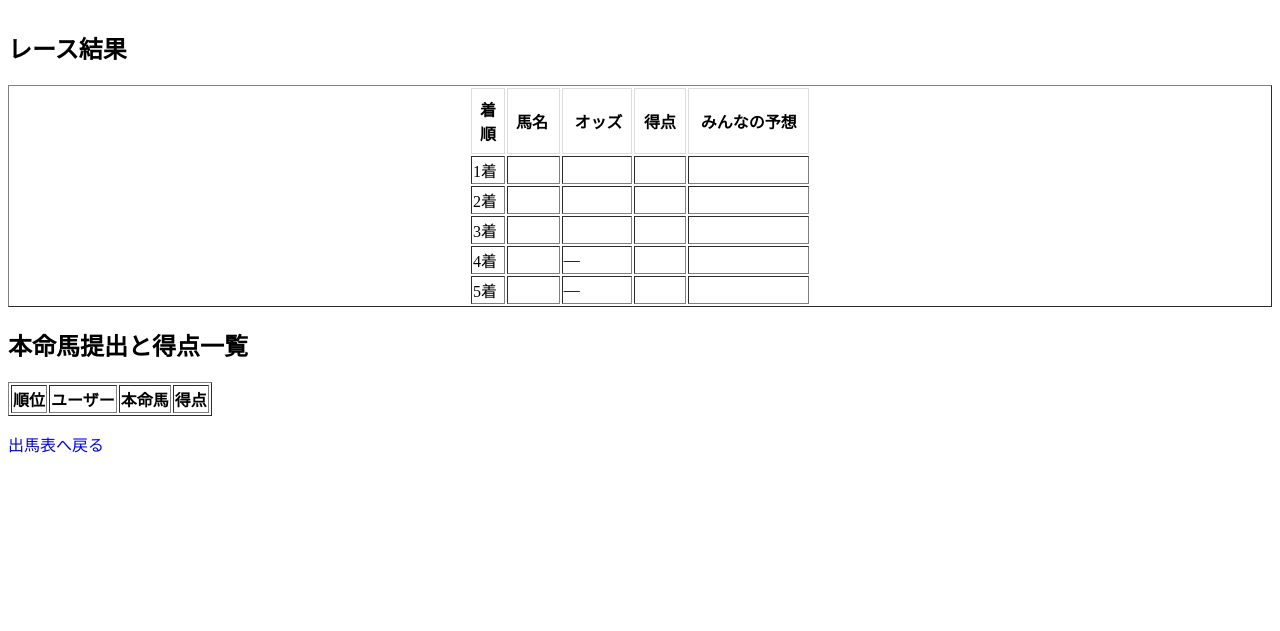
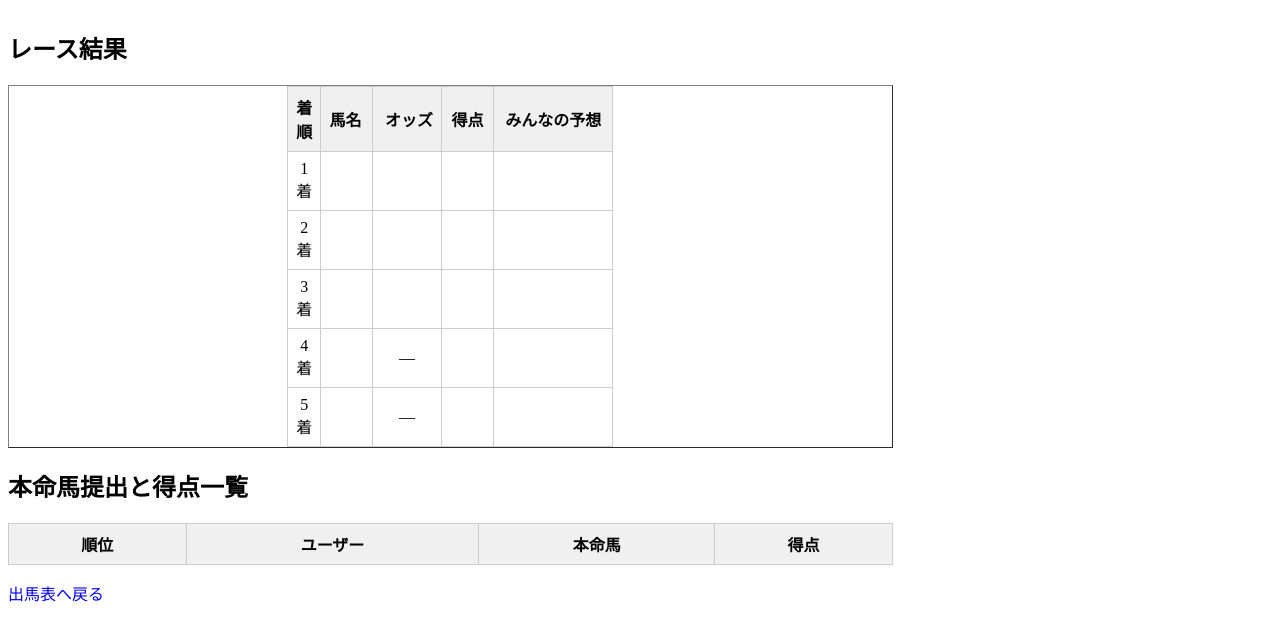
Before and after one commit to mayo2451/miyakeiba, a Flask app: page /race_result/1 in a window 1280 px wide. Shown: the part 169-800 px from the top of the page. Run offline with Flask 3, Linux system fonts and the light colour scheme; data comes from the database, SQL or seed files in the repository; data that the repository does not hold is empty; parts of the project's set-up code (start-up, migrations or seed data) failed here and were passed over.

Commit message:
Update resulttable.css

```diff
--- a/01miyakeiba - v1.1/Miyakeiba_app/static/resulttable.css
+++ b/01miyakeiba - v1.1/Miyakeiba_app/static/resulttable.css
@@ -6,13 +6,6 @@
 .result-table-container table {
     width: 70%; /* 任意で調整してください */
     border-collapse: collapse;
-}
-
-/* 全てのセル（th, td）を中央揃えに */
-.result-table-container th{
-    text-align: center;
-    padding: 8px;
-    border: 1px solid #ddd;
 }
 
 /* 馬名が記載されたセルを左揃えに */
@@ -29,12 +22,28 @@
 .result-table-container .odds.center {
     text-align: center;
 }
-
+table {
+    border-collapse: collapse;
+    width: 70%;
+}
+td {
+    border: 1px solid #ccc;
+    padding: 8px;
+    text-align: center;
+    height: 30px;
+    color: black;
+}
+.tiny {
+    width: 3%
+}
+th {
+    border: 1px solid #ccc;
+    padding: 8px;
+    text-align: center;
+    background-color: #f0f0f0;
+}
 .face {
     width: auto;
     height: 30px;
     margin-right:5px;
 }
-.tiny{
-    width: 3%;
-}
```
